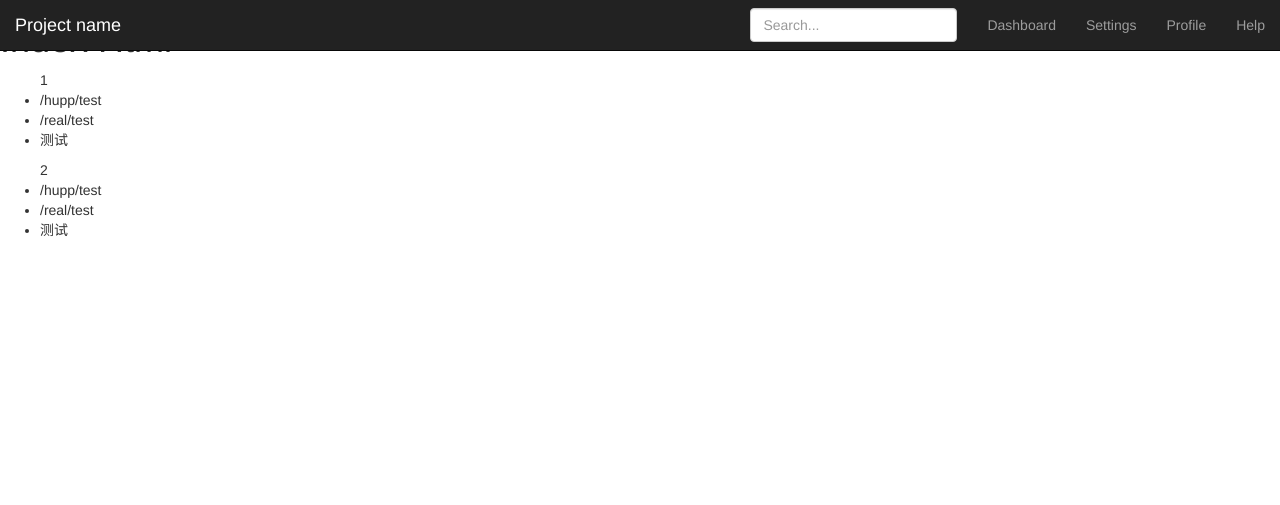
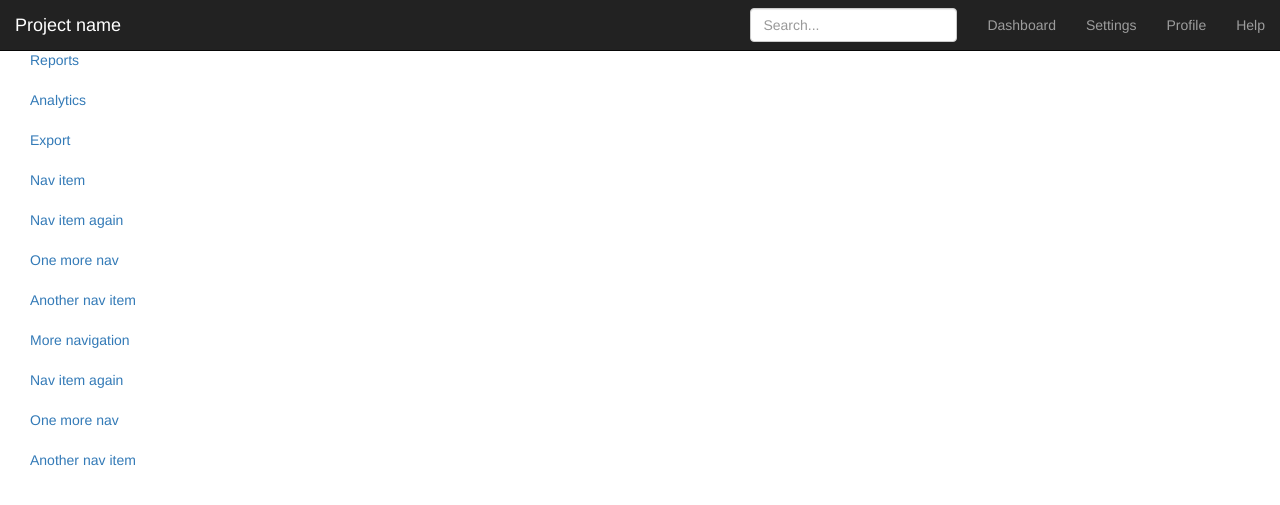
Before and after one commit to zengln/script, a Django app: page / in a window 1280 px wide. Shown: the top 505 px of the page. Run offline with Django 3.2, Linux system fonts and the light colour scheme; data comes from the database, SQL or seed files in the repository; some libraries are stand-ins or nearby versions.

Commit message:
添加内容组件

```diff
--- a/autotest_web/templates/web/index.html
+++ b/autotest_web/templates/web/index.html
@@ -7,13 +7,15 @@
 
     <!--Bootstrap core CSS -->
     <link href="{% static 'bootstrap/css/bootstrap.min.css'%}" rel="stylesheet">
+    <link href="{% static 'web/css/index.css'%}" rel="stylesheet">
 
 </head>
 <body>
 <nav class="navbar navbar-inverse navbar-fixed-top">
     <div class="container-fluid">
         <div class="navbar-header">
-          <button type="button" class="navbar-toggle collapsed" data-toggle="collapse" data-target="#navbar" aria-expanded="false" aria-controls="navbar">
+            <button type="button" class="navbar-toggle collapsed" data-toggle="collapse" data-target="#navbar"
+                    aria-expanded="false" aria-controls="navbar">
                 <span class="sr-only">Toggle navigation</span>
                 <span class="icon-bar"></span>
                 <span class="icon-bar"></span>
@@ -34,15 +36,30 @@
         </div>
     </div>
 </nav>
-    <h1>Index Html</h1>
-    {% for node in nodes %}
-    <ul>{{ node.id }}
-        <li>{{ node.product_node }}</li>
-        <li>{{ node.real_node }}</li>
-        <li>{{ node.node_value }}</li>
+<div class="container-fluid">
+    <div class="row">
+        <div class="col-sm-3 col-md-2 sidebar">
+            <ul class="nav nav-sidebar">
+                <li class="active"><a href="#">Overview <span class="sr-only">(current)</span></a></li>
+                <li><a href="#">Reports</a></li>
+                <li><a href="#">Analytics</a></li>
+                <li><a href="#">Export</a></li>
             </ul>
+            <ul class="nav nav-sidebar">
+                <li><a href="">Nav item</a></li>
+                <li><a href="">Nav item again</a></li>
+                <li><a href="">One more nav</a></li>
+                <li><a href="">Another nav item</a></li>
+                <li><a href="">More navigation</a></li>
+            </ul>
+            <ul class="nav nav-sidebar">
+                <li><a href="">Nav item again</a></li>
+                <li><a href="">One more nav</a></li>
+                <li><a href="">Another nav item</a></li>
+            </ul>
+        </div>
 
-    {% endfor %}
+    </div>
 
     <script src="{% static 'bootstrap/js/jquery.min.js' %}"></script>
     <script src="{% static 'bootstrap/js/bootstrap.min.js' %}"></script>
```
Lines whose indentation alone changed are shown as unchanged.
